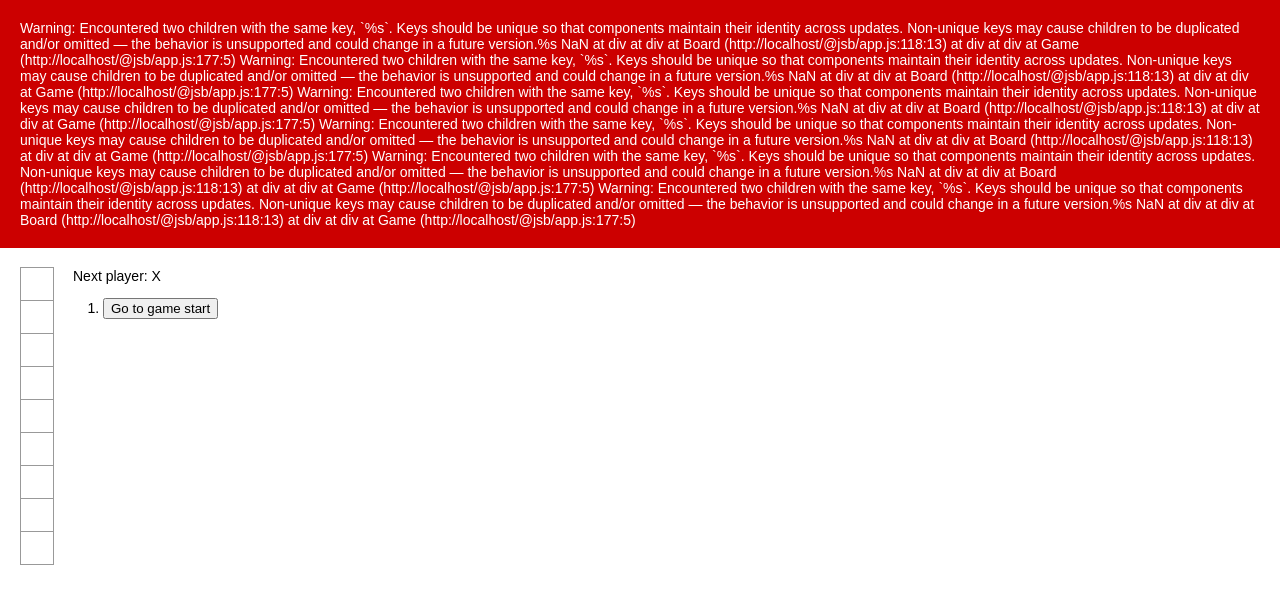
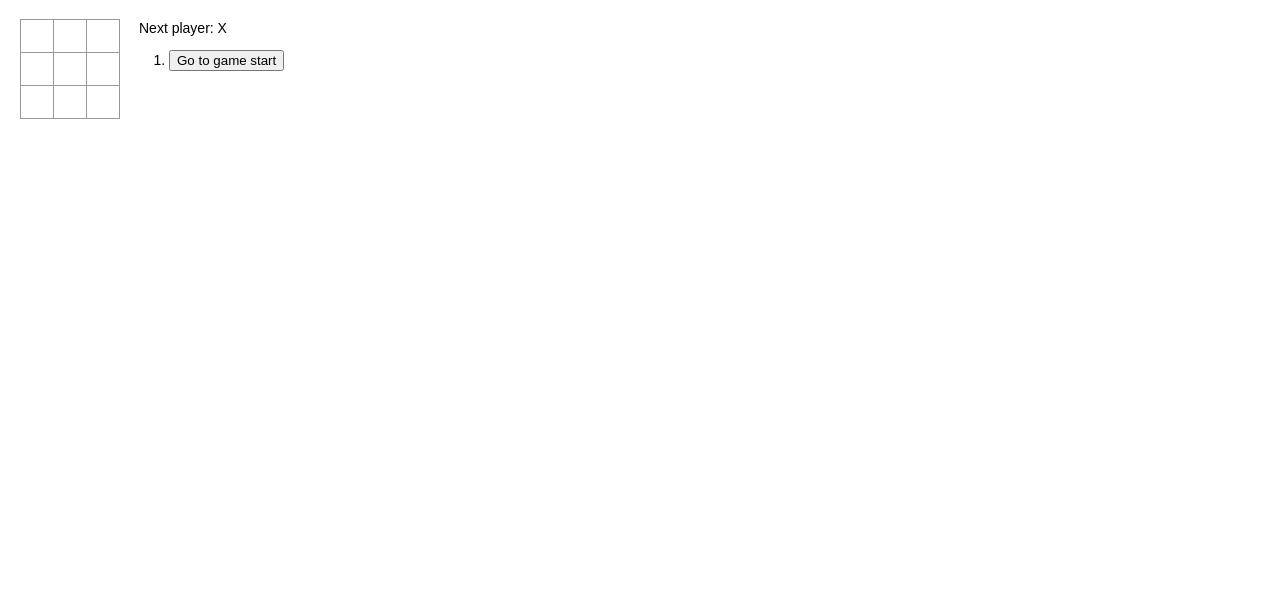
Before and after one commit to Matt4228/LearningReact, a React (Create React App) app: page / in a window 1280 px wide. Shown: the top 604 px of the page. Built offline with nearby package versions, Linux system fonts and the light colour scheme.

Commit message:
took many iterations => use mapping

```diff
--- a/src/index.js
+++ b/src/index.js
@@ -68,6 +68,7 @@ class Board extends React.Component {
     return (
       <Square
         value={this.props.squares[i]}
+        key={i}
         highlight={this.props.highlights[i]}
         onClick={() => this.props.onClick(i)}
       />
@@ -75,62 +76,102 @@ class Board extends React.Component {
   }
 
 
-  buildRow(rowNum, size) {
-    //let row = [];
+  // buildRow(startIndex, size) {
+  //   //let row = [];
 
-    //for(let i = 0; i < size; i++) {
-    //  row.push(this.renderSquare(rowNum*size+i));
-    //}
+  //   //for(let i = 0; i < size; i++) {
+  //   //  row.push(this.renderSquare(rowNum*size+i));
+  //   //}
 
-    //return(row);
+  //   //return(row);
 
 
-    let tmp = [];
+  //   let tmp = [];
 
-    for(let i = 0; i < size; i++) {
-      tmp.push(i);
-    }
+  //   for(let i = 0; i < size; i++) {
+  //     //console.log(rowNum*3 + i)
+  //     tmp.push(startIndex + i);
+  //   }
+  //   //console.log(tmp);
 
-    const board = tmp.map((sq) => {
-      let sqNum = rowNum * 3 + sq
-      console.log(sqNum)
-      return(
-        <div className="board-row" key={sqNum}>
-          {this.renderSquare({sqNum})}
-        </div>
-      );
-    });
+  //   const board = tmp.map((sq) => {
+  //     //console.log({sq})
+  //     return(
+  //       this.renderSquare(sq)
+  //     );
+  //   });
 
-    return(board);
+  //   return(board);
 
-  }
+  // }
 
 
-  buildBoard(size) {
-    let tmp = [];
+  // buildBoard(size) {
+  //   let tmp = [];
 
-    for(let i = 0; i < size; i++) {
-      tmp.push(i);
-    }
+  //   for(let i = 0; i < size; i++) {
+  //     tmp.push(i);
+  //   }
 
-    const board = tmp.map((row) => {
-      return(
-        <div className="board-row" key={row}>
-          {this.buildRow({row}, size)}
-        </div>
-      );
-    });
+  //   const board = tmp.map((row) => {
+  //     return(
+  //       <div className="board-row" key={row}>
+  //         {this.buildRow(row * size, size)}
+  //       </div>
+  //     );
+  //   });
 
-    return(board);
-  };
+  //   return(board);
+  // };
+
+  // createSquares() {
+  //   let rows = [];
+  //   const size = 3;
+
+  //   for(let i = 0; i < size; i++) {
+  //     let squares = [];
+  //     for(let j = 0; j < size; j++) {
+  //       squares.push(this.renderSquare(3*i+j));
+  //     }
+  //     rows.push(<div className="board-row">{squares}</div>);
+  //   }
+
+
+  //   return rows;
+  // }
 
 
   render() {
-    return (
+    // return (
+    //   <div>
+    //     {this.buildBoard(3)}
+    //   </div>
+    // );
+
+    var self = this;
+    return(
       <div>
-        {this.buildBoard(3)}
+        {[1, 2, 3].map(function(row, rowIdx) {
+          return (
+            <div className='board-row' key={rowIdx}>
+              {
+                [1, 2, 3].map((col, colIdx) => {
+                  return self.renderSquare((3 * rowIdx) + colIdx);
+                })
+              }
+            </div>
+          );
+        })}
       </div>
     );
+
+
+
+    // return(
+    //   <div>
+    //     {this.createSquares()}
+    //   </div>
+    // );
 
 
     // return (
```
